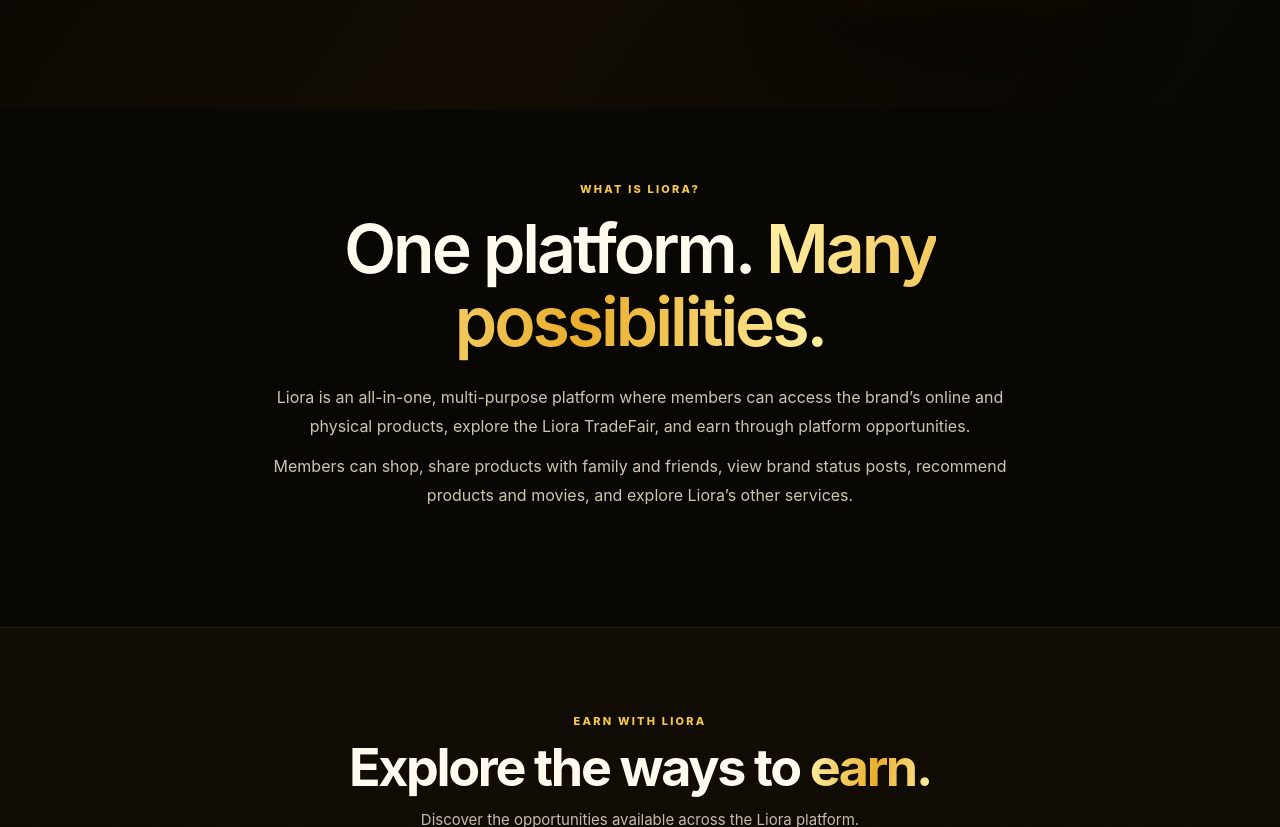
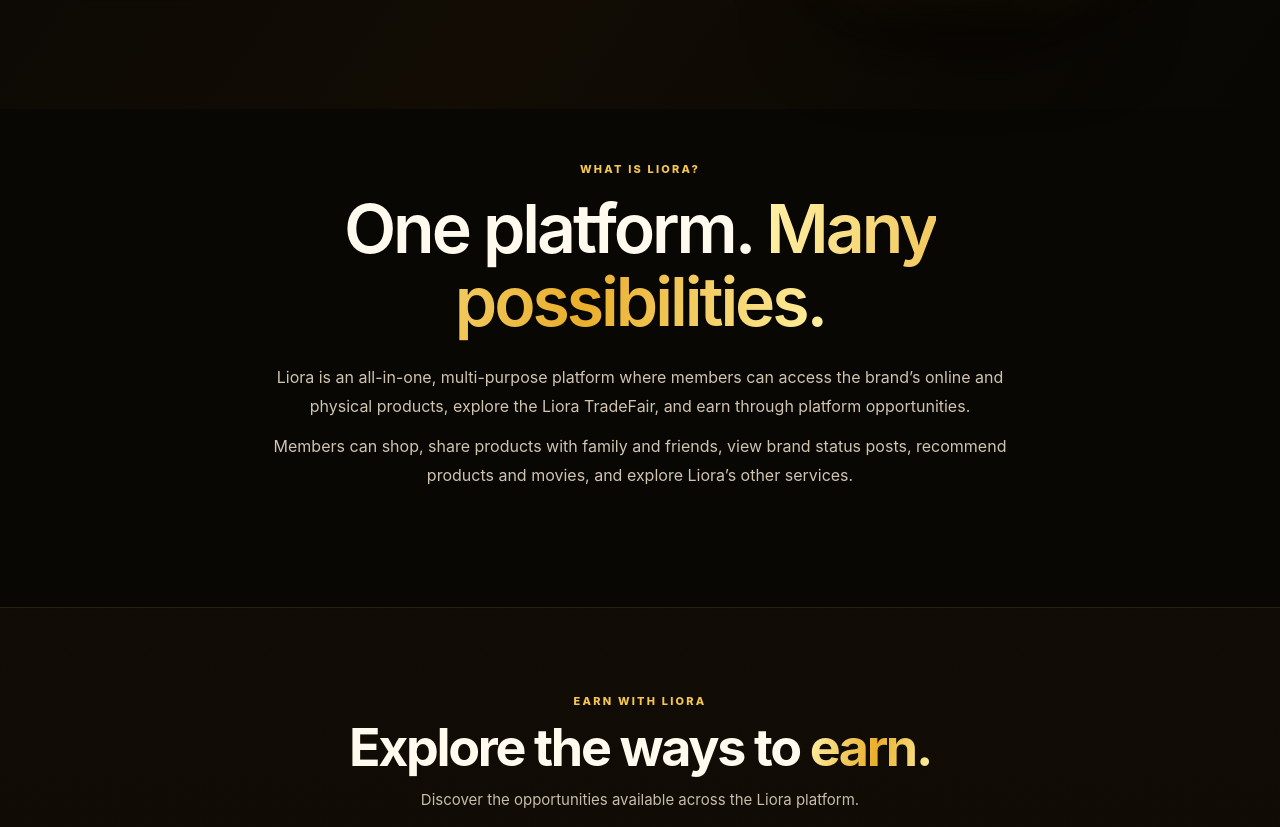
Before and after one commit to pandamedia001/Lioradigitalhub, a plain HTML site: page index.html in a window 1280 px wide. Shown: the part 691-1518 px from the top of the page. Drawn offline with Linux system fonts and the light colour scheme.

Commit message:
Adjust padding for about section
Reduced top padding of the about section from 105px to 85px.

```diff
--- a/index.html
+++ b/index.html
@@ -11,7 +11,7 @@
 .brand-slot img{display:block;width:150px;height:65px;object-fit:contain}
 .footer-logo{width:104px;height:48px;display:block;overflow:hidden;background:transparent}
 .footer-logo img{display:block;width:100%;height:100%;object-fit:contain}
-.about-section{padding-top:105px;padding-bottom:105px;text-align:center}
+.about-section{padding-top:85px;padding-bottom:105px;text-align:center}
 .about-copy{max-width:900px;margin-inline:auto;text-align:center}
 .about-heading{font-size:clamp(42px,6vw,68px);line-height:1.08;letter-spacing:-.045em;font-weight:620;margin:16px auto 24px;max-width:900px}
 .about-copy p{max-width:790px;margin:12px auto;color:#d0c4b0;line-height:1.8;font-size:16px}
```
